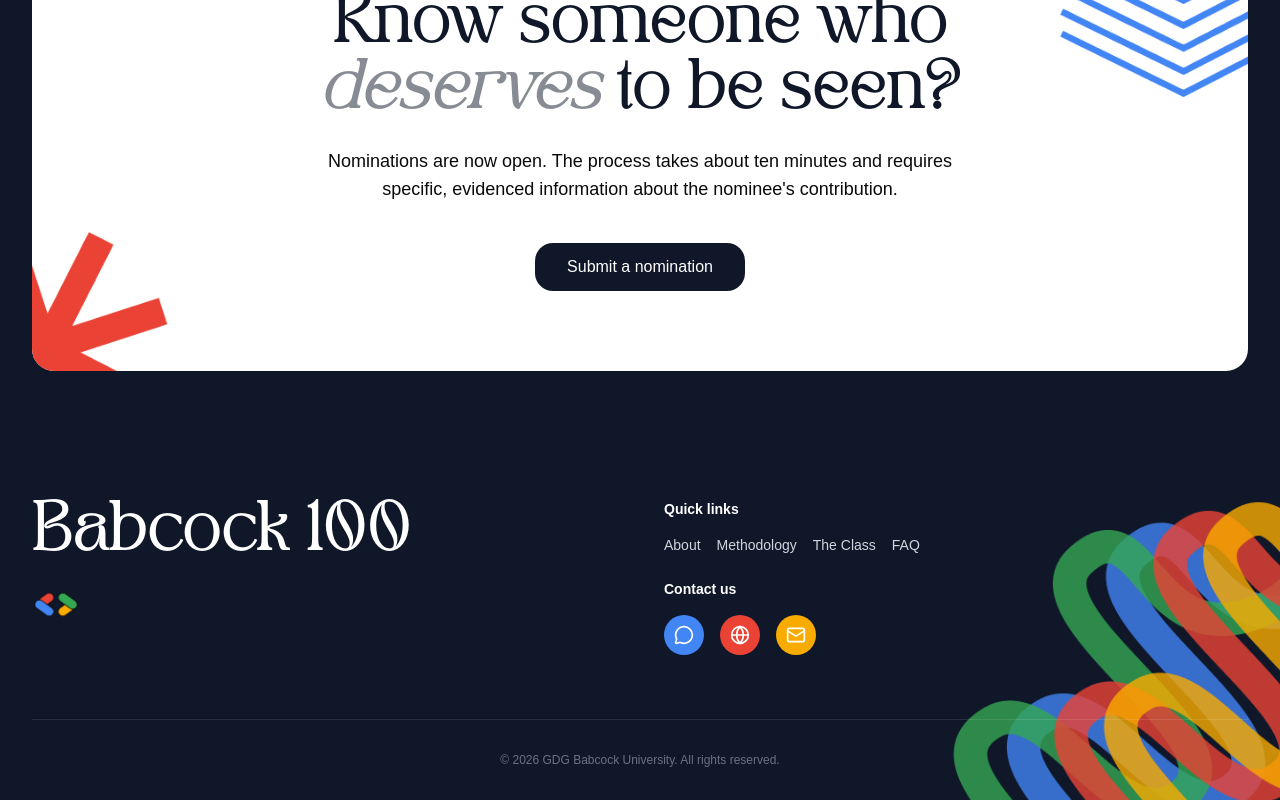
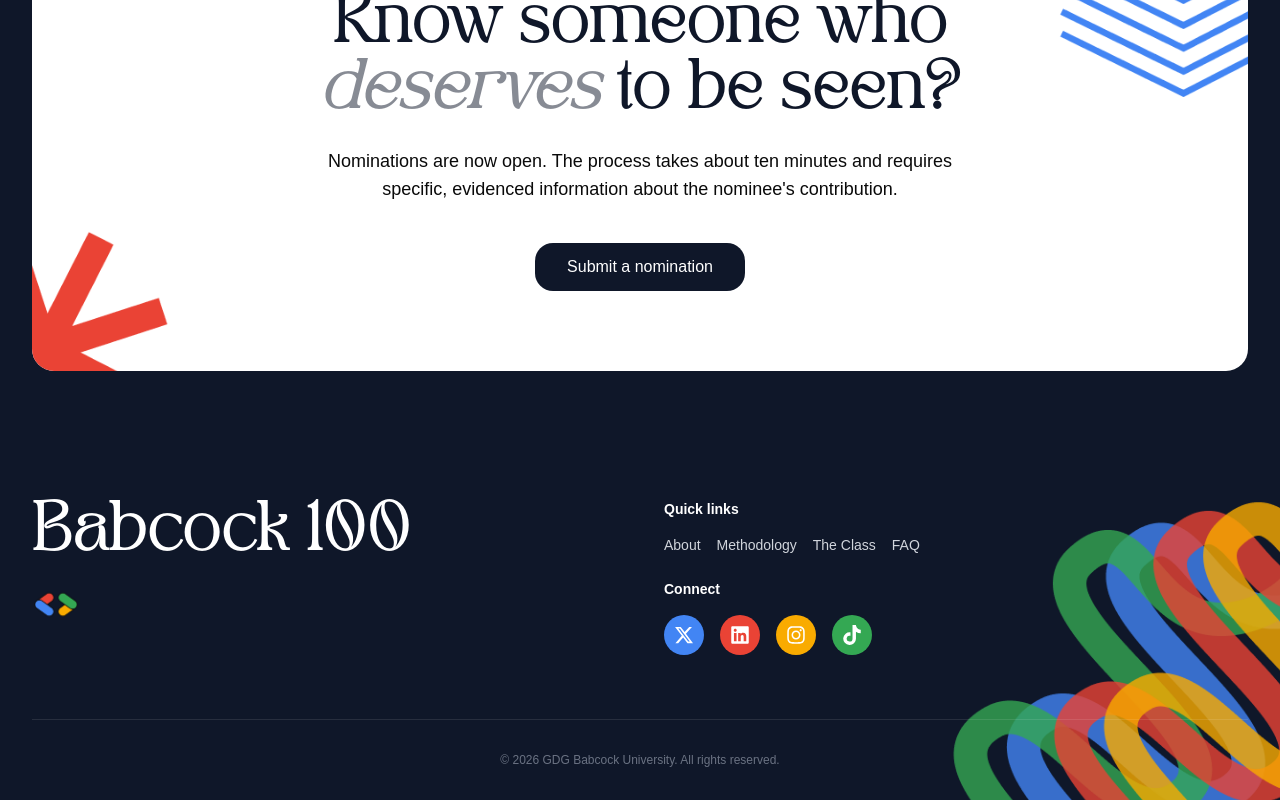
Before and after one commit to GDGBabcockUniversity/the-hundred, a Next.js app: page / in a window 1280 px wide. Shown: the part 3233-4033 px from the top of the page. Built offline with nearby package versions, Linux system fonts and the light colour scheme; a web font is replaced by a local one.

Commit message:
feat(layout): replace static contact icons with dynamic social links and icons in Footer.tsx

```diff
--- a/components/layout/Footer.tsx
+++ b/components/layout/Footer.tsx
@@ -1,7 +1,14 @@
 import Link from "next/link";
-import { Globe, MessageCircle, Mail } from "lucide-react";
 import Image from "next/image";
-import { IMAGES } from "@/lib/constants";
+import { IMAGES, SOCIAL_LINKS } from "@/lib/constants";
+import { FaXTwitter, FaLinkedin, FaInstagram, FaTiktok } from "react-icons/fa6";
+
+const iconMap = {
+  X: FaXTwitter,
+  LinkedIn: FaLinkedin,
+  Instagram: FaInstagram,
+  TikTok: FaTiktok,
+};
 
 export function Footer() {
   return (
@@ -63,26 +70,29 @@ export function Footer() {
             </div>
 
             <div>
-              <h3 className="font-semibold text-sm mb-4">Contact us</h3>
+              <h3 className="font-semibold text-sm mb-4">Connect</h3>
               <div className="flex gap-4">
-                <a
-                  href="#"
-                  className="w-10 h-10 rounded-full bg-brand-blue flex items-center justify-center hover:opacity-90 transition-opacity"
-                >
-                  <MessageCircle className="w-5 h-5" />
-                </a>
-                <a
-                  href="#"
-                  className="w-10 h-10 rounded-full bg-brand-red flex items-center justify-center hover:opacity-90 transition-opacity"
-                >
-                  <Globe className="w-5 h-5" />
-                </a>
-                <a
-                  href="#"
-                  className="w-10 h-10 rounded-full bg-brand-amber flex items-center justify-center hover:opacity-90 transition-opacity"
-                >
-                  <Mail className="w-5 h-5" />
-                </a>
+                {SOCIAL_LINKS.map((link, i) => {
+                  const Icon = iconMap[link.label as keyof typeof iconMap];
+                  const colors = [
+                    "bg-brand-blue",
+                    "bg-brand-red",
+                    "bg-brand-amber",
+                    "bg-brand-green",
+                  ];
+                  const bgColor = colors[i % colors.length];
+                  return (
+                    <a
+                      key={link.label}
+                      href={link.href}
+                      target="_blank"
+                      rel="noopener noreferrer"
+                      className={`w-10 h-10 rounded-full ${bgColor} flex items-center justify-center hover:opacity-90 transition-opacity`}
+                    >
+                      {Icon && <Icon className="w-5 h-5 text-white" />}
+                    </a>
+                  );
+                })}
               </div>
             </div>
           </div>
```
